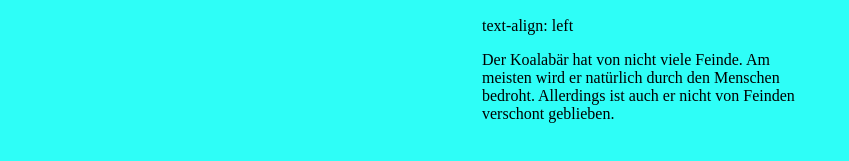
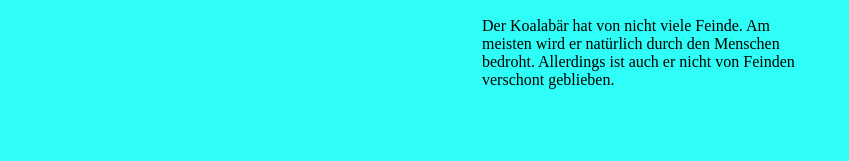
Before and after one commit to flectill/site, a plain HTML site: page content/Feinde.html in a window 1280 px wide. Shown: the part 409-570 px from the top of the page, without its empty margins (0-849 px from the left). Drawn offline with Linux system fonts and the light colour scheme.

Commit message:
Update Feinde.html

```diff
--- a/content/Feinde.html
+++ b/content/Feinde.html
@@ -107,7 +107,7 @@
 
 
 
-text-align: left
+
      <p> Der Koalabär hat von nicht viele Feinde. Am meisten wird er natürlich durch den Menschen bedroht. Allerdings ist auch er nicht von Feinden verschont geblieben.</p>
 
 
```
